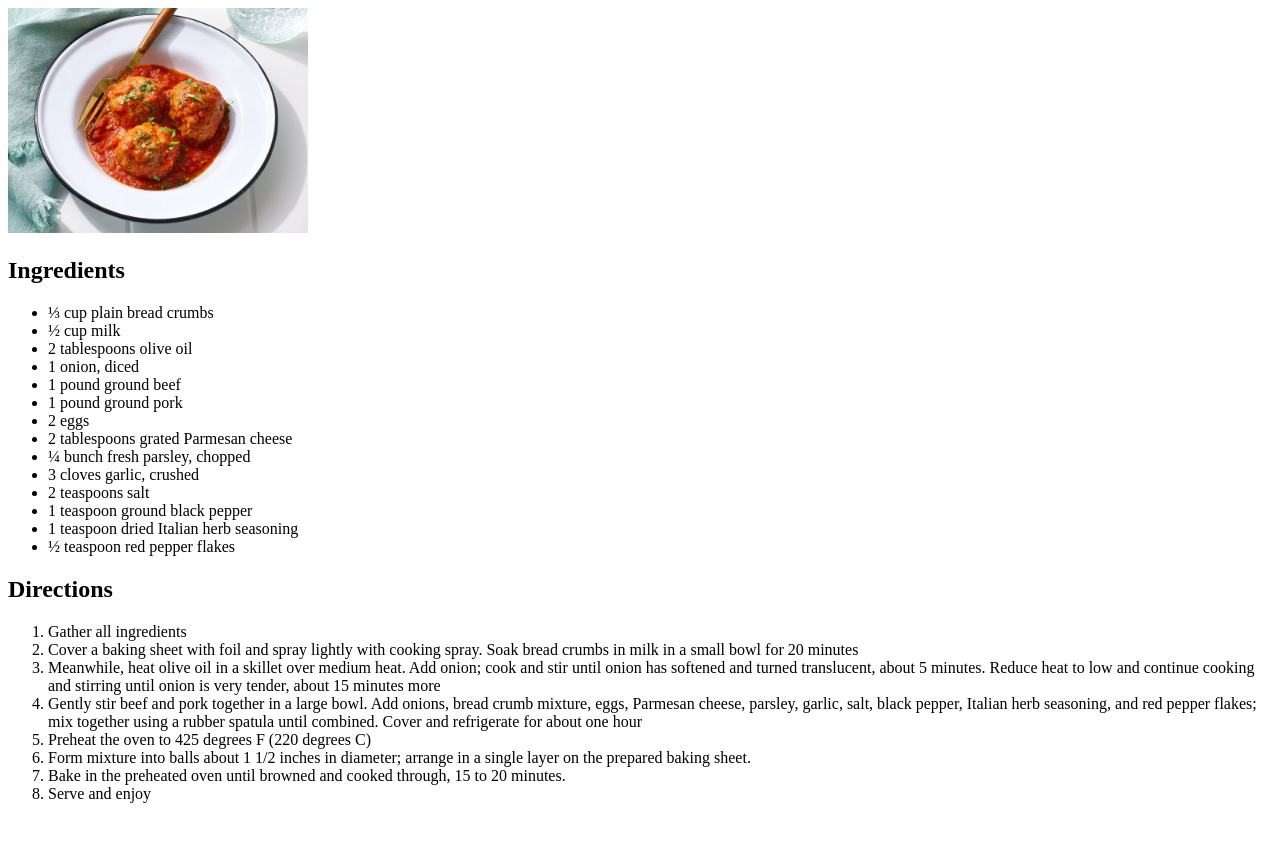
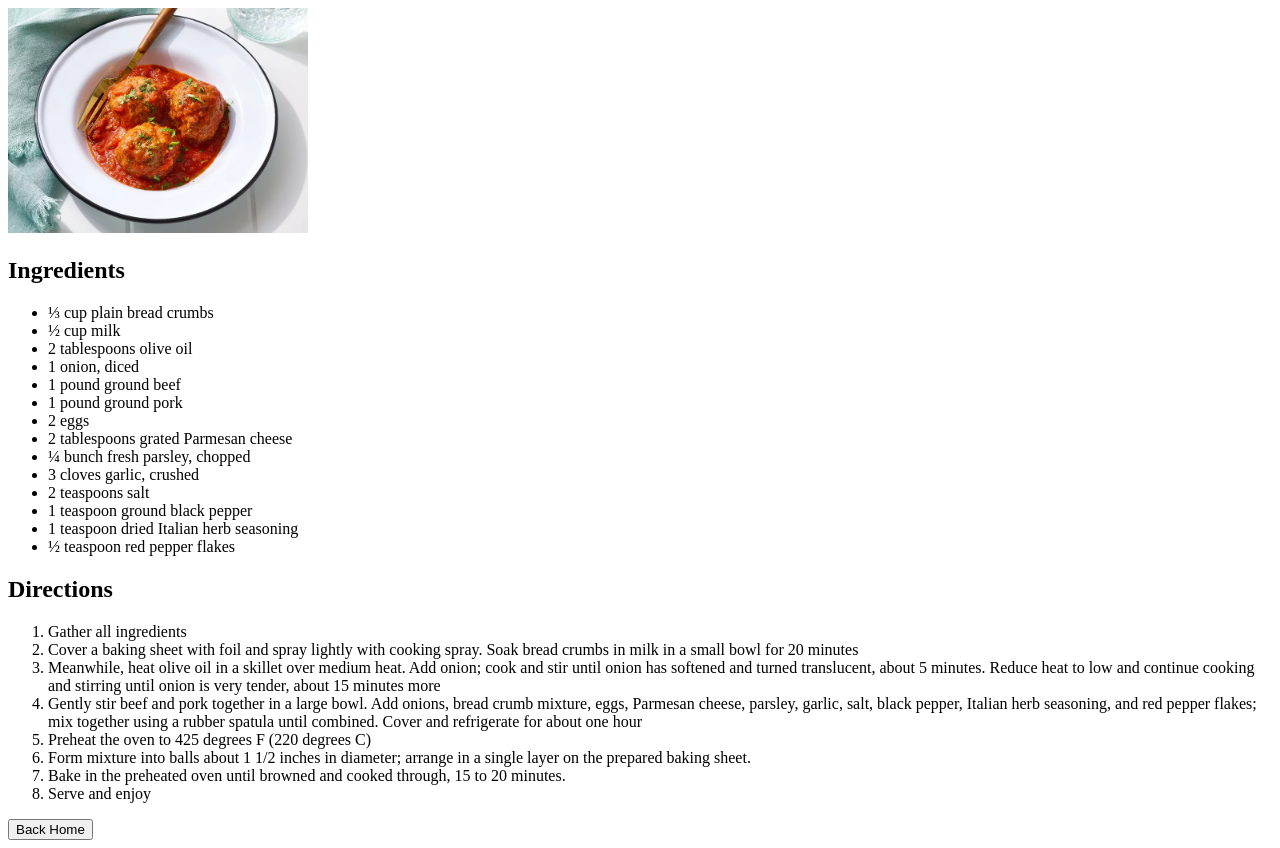
Before and after one commit to AbraTempest/odin-recipes, a plain HTML site: page recipes/meatball.html in a window 1280 px wide. Before the commit the page ends 819 px from the top, so only its background shows below. Drawn offline with Linux system fonts and the light colour scheme.

Commit message:
Added button that redirects back to home page

```diff
--- a/recipes/meatball.html
+++ b/recipes/meatball.html
@@ -35,7 +35,10 @@
         <li>Form mixture into balls about 1 1/2 inches in diameter; arrange in a single layer on the prepared baking sheet.</li>
         <li>Bake in the preheated oven until browned and cooked through, 15 to 20 minutes.</li>
         <li>Serve and enjoy</li>
+    </ol>
 
-    </ol>
+    <a href="../index.html">
+        <button>Back Home</button>
+    </a>
 </body>
 </html>
```
Also changed, not shown: recipes/pasta.html (+3 -0 lines), recipes/pizza.html (+3 -0 lines).
